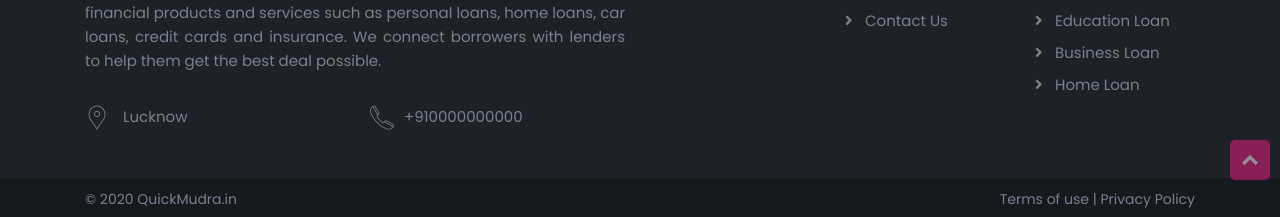
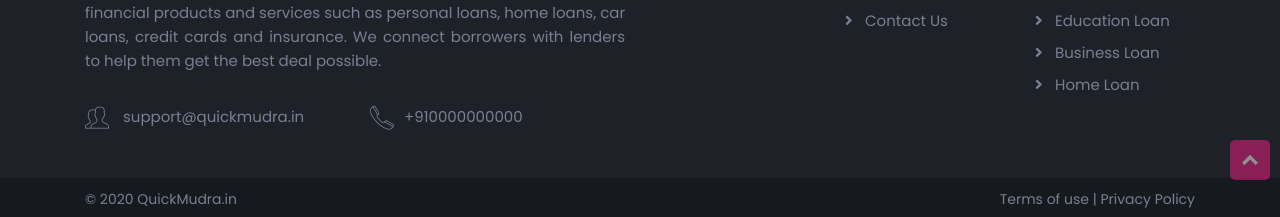
Before and after one commit to jaswinder-singh/creditme, a Jekyll site: the page built from index.html, in a window 1280 px wide and 900 px high, scrolled down 2756 px. Shown: the part 680-897 px from the top of the window. Built offline with Jekyll 4.4.1, drawn with Linux system fonts in a browser that asks for light colours; nearby versions of some CDN libraries.

Commit message:
Update footer.html

```diff
--- a/_includes/footer.html
+++ b/_includes/footer.html
@@ -12,7 +12,7 @@
                             the best deal possible.</p>
                         <div class="row mb20">
                             <div class="col-xl-6 col-lg-6 col-md-6 col-sm-6 col-6 ">
-                                <p class="address-text "><span><i class="icon-placeholder-3 icon-1x "></i> </span>Lucknow</p>
+                                <p class="address-text "><span><i class="icon-users icon-1x "></i> </span>{{ site.email }}</p>
                             </div>
                             <div class="col-xl-6 col-lg-6 col-md-6 col-sm-6 col-6 ">
                                 <p class="call-text "><span><i class="icon-phone-call icon-1x "></i></span>{{ site.phone }}</p>
```
